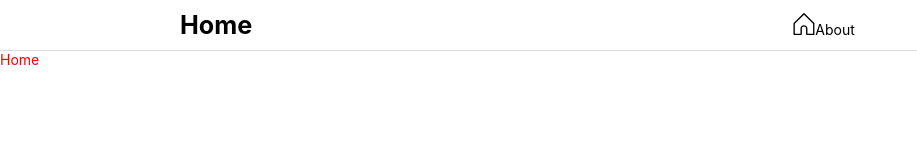
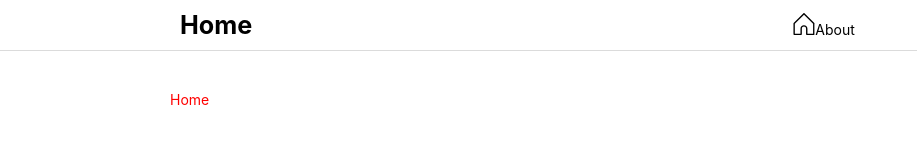
Before and after one commit to xephtar/about-me, a Vue app: page / in a window 1280 px wide. Shown: the top 160 px of the page, without its empty margins (0-917 px from the left). Built offline with nearby package versions, Linux system fonts and the light colour scheme.

Commit message:
Modify main app with component

```diff
--- a/src/App.vue
+++ b/src/App.vue
@@ -1,18 +1,29 @@
 <template>
   <div class="app">
     <MasterHeader />
-    <router-view />
+
+    <main class="main">
+      <Container>
+        <router-view />
+      </Container>
+    </main>
   </div>
 </template>
 
 <script>
 import MasterHeader from '@/components/Header'
+import Container from '@/components/Container'
 export default {
   name: 'App',
   components: {
+    Container,
     MasterHeader
   }
 }
 </script>
 
-<style scoped></style>
+<style scoped>
+.main {
+  padding-top: 40px;
+}
+</style>
```
